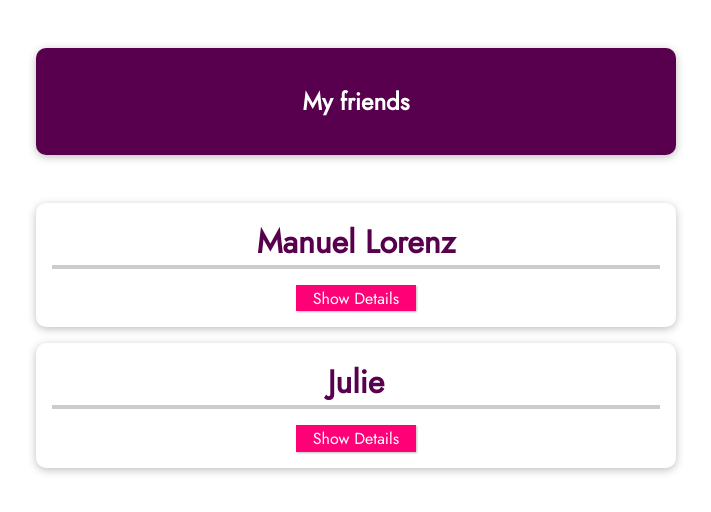
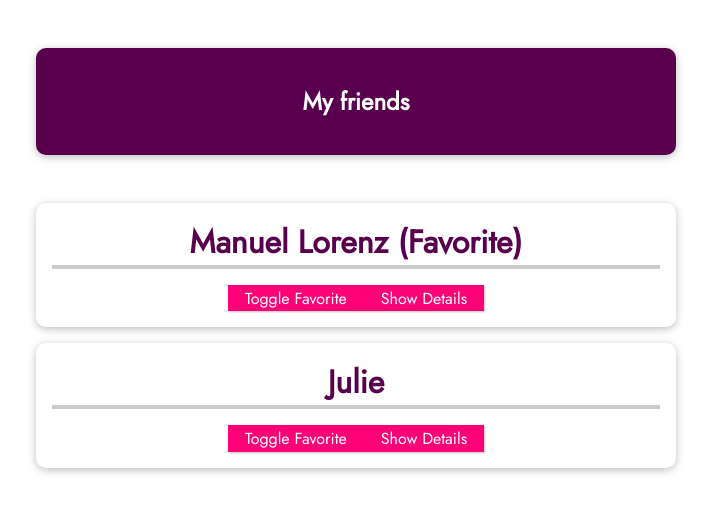
Before and after one commit to VictoriyaK19/vue-cli-01-a-new-vue-project, a Vue app: page / in a window 1280 px wide. Shown: the top 512 px of the page, without its empty margins (284-995 px from the left). Built offline with nearby package versions, Linux system fonts and the light colour scheme.

Commit message:
prop behavior & changing props

```diff
--- a/src/App.vue
+++ b/src/App.vue
@@ -4,8 +4,14 @@
     <ul>
       <friend-contact
       name="Manuel Lorenz"
-       phone-number="0123 45678 90"></friend-contact>
-      <friend-contact name="Julie" email-adress="julie@localhost.com"></friend-contact>
+       phone-number="0123 45678 90"
+       is-favorite="1"
+       ></friend-contact>
+      <friend-contact
+      name="Julie"
+      email-adress="julie@localhost.com"
+      is-favorite="0"
+      ></friend-contact>
     </ul>
   </section>
 </template>
--- a/src/components/FriendContact.vue
+++ b/src/components/FriendContact.vue
@@ -1,7 +1,10 @@
 <template>
   <li>
-    <h2>{{ name }}</h2>
-    <button @click="toggleDetails">{{ detailsAreVisible ? 'Hide' : 'Show' }} Details</button>
+    <h2>{{ name }} {{ friendIsFavorite === "1" ? "(Favorite)" : "" }}</h2>
+    <button @click="toggleFavorite">Toggle Favorite</button>
+    <button @click="toggleDetails">
+      {{ detailsAreVisible ? "Hide" : "Show" }} Details
+    </button>
     <ul v-if="detailsAreVisible">
       <li><strong>Phone:</strong>{{ phoneNumber }}</li>
       <li><strong>Email:</strong>{{ emailAdress }}</li>
@@ -11,11 +14,7 @@
 
 <script>
 export default {
-  props: [
-    'name',
-    'phoneNumber',
-    'emailAdress'
-  ],
+  props: ["name", "phoneNumber", "emailAdress", "isFavorite"],
   data() {
     return {
       detailsAreVisible: false,
@@ -25,13 +24,20 @@
         phone: "0123 45678 90",
         email: "manuel@localhost.com",
       },
+      friendIsFavorite: this.isFavorite,
     };
   },
   methods: {
     toggleDetails() {
-        this.detailsAreVisible = !this.detailsAreVisible;
-
-    }
-  }
+      this.detailsAreVisible = !this.detailsAreVisible;
+    },
+    toggleFavorite() {
+      if (this.friendIsFavorite === "1") {
+        this.friendIsFavorite = "0";
+      } else {
+        this.friendIsFavorite = "1";
+      }
+    },
+  },
 };
 </script>
```
